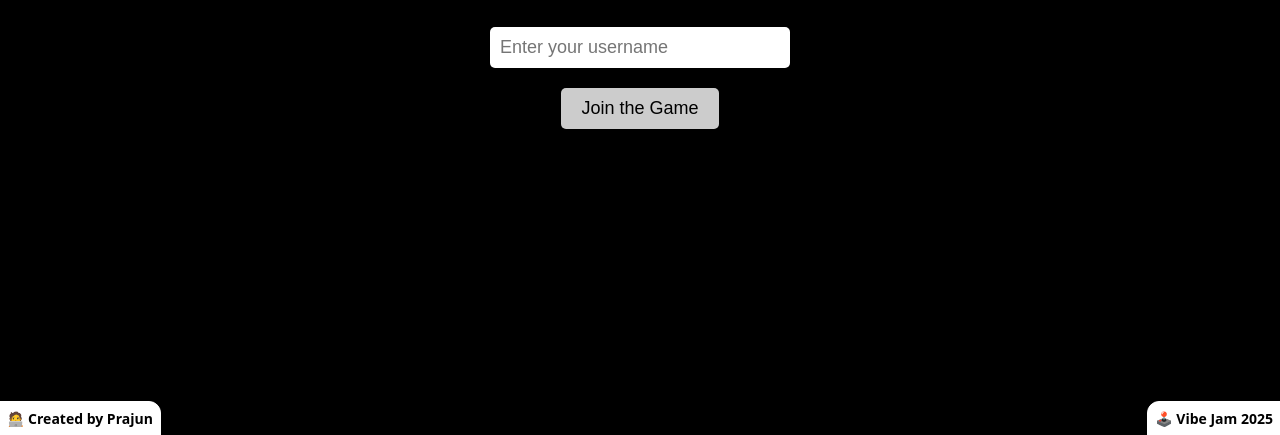
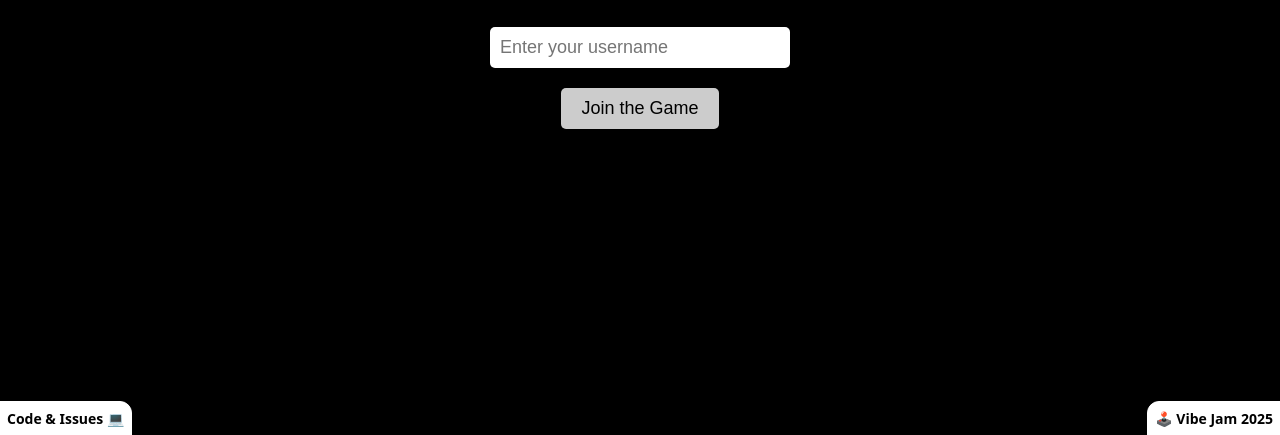
Before and after one commit to prajun7/bug-marathon, a website built with Vite: page index.html in a window 1280 px wide. Shown: the part 365-800 px from the top of the page. Built offline with nearby package versions, Linux system fonts and the light colour scheme.

Commit message:
Update index.html

```diff
--- a/index.html
+++ b/index.html
@@ -52,10 +52,10 @@
       >🕹️ Vibe Jam 2025</a
     >
 
-    <!-- Add the link for Created by Prajun -->
+    <!-- Add the link for GitHub Repository -->
     <a
       target="_blank"
-      href="https://x.com/_launch_it_"
+      href="https://github.com/prajun7/bug-marathon"
       style="
         font-family: 'system-ui', sans-serif;
         position: fixed;
@@ -71,9 +71,12 @@
         border-top-right-radius: 12px;
         z-index: 10000;
         border: 1px solid #fff;
+        display: flex;
+        align-items: center;
+        gap: 4px;
       "
     >
-      🧑‍💻 Created by Prajun</a
+      Code & Issues 💻</a
     >
   </body>
 </html>
```
